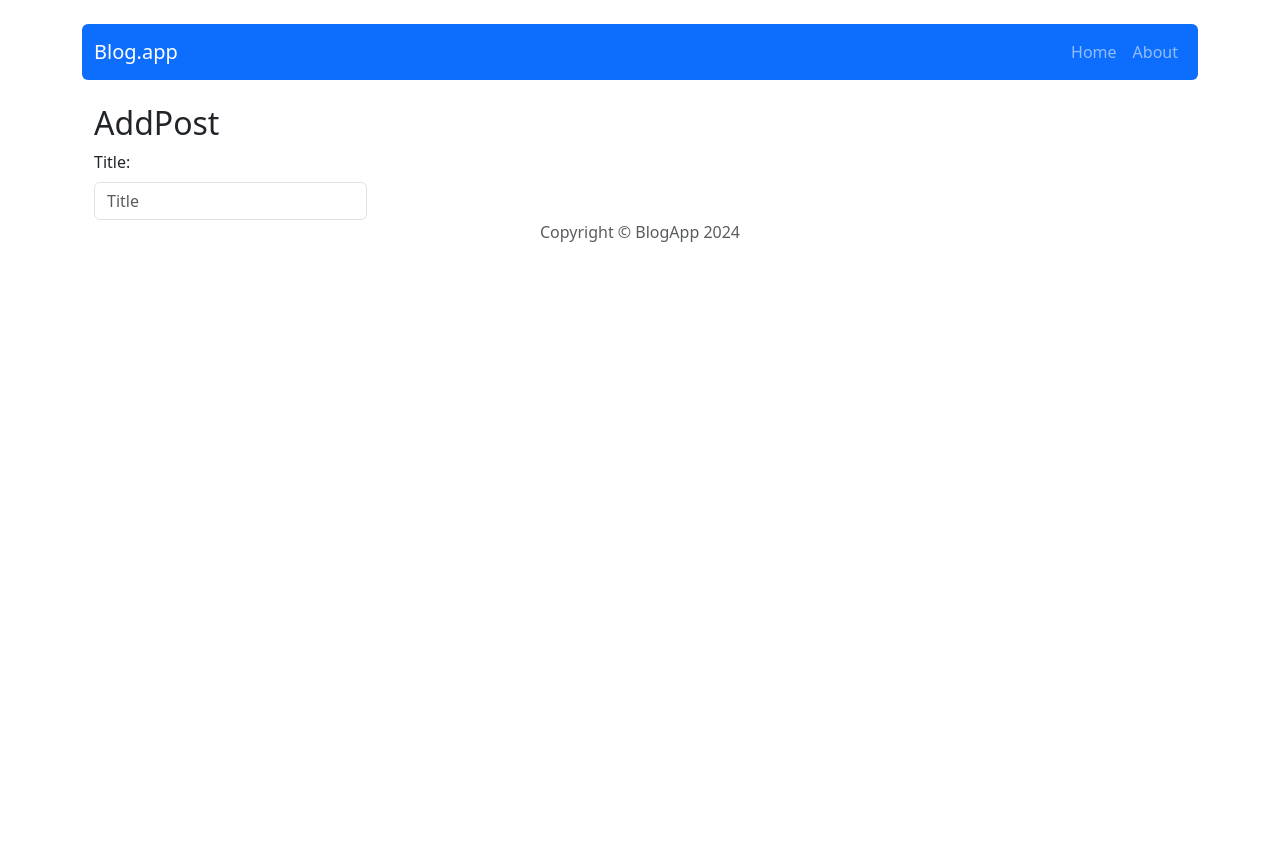
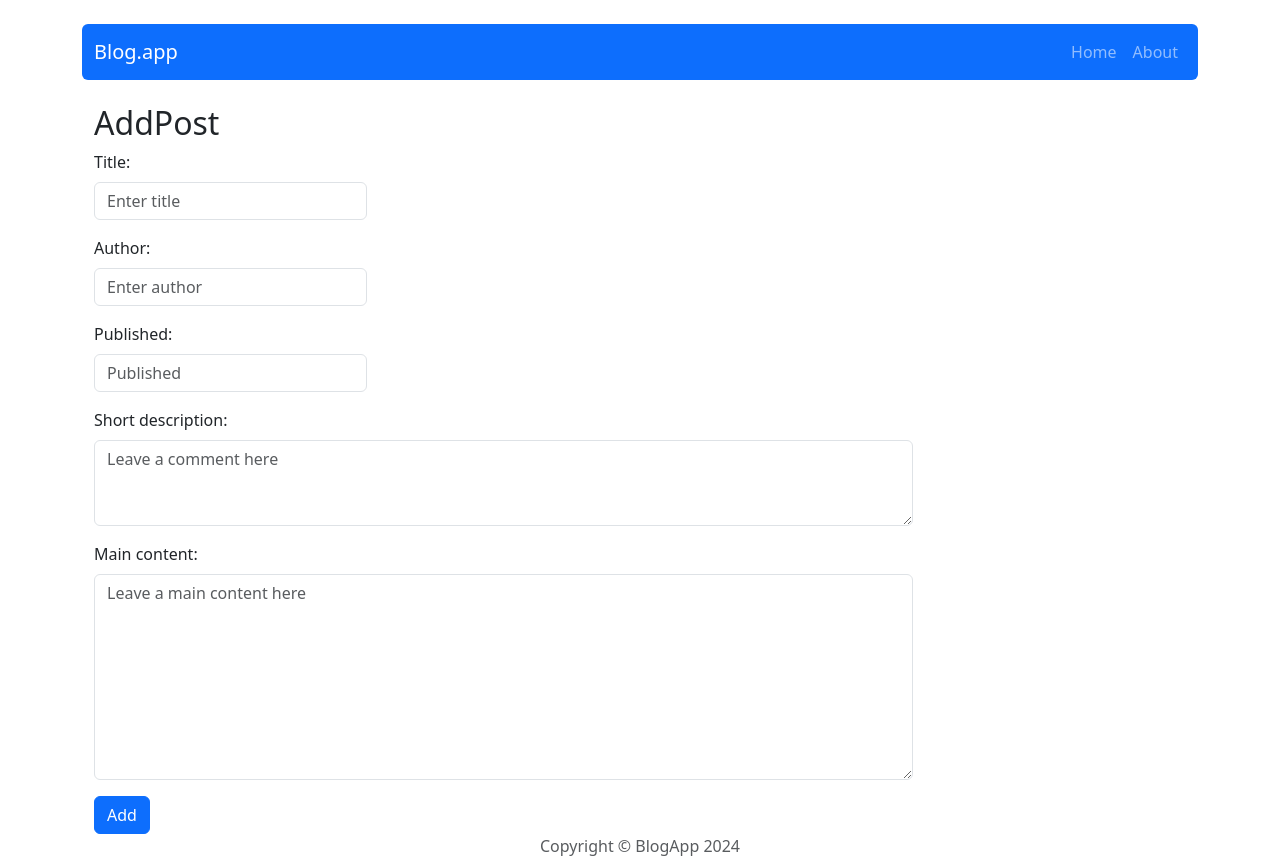
Before and after one commit to grzanek-monika/Blog-app, a React (Create React App) app: page /post/add in a window 1280 px wide. Before the commit the page ends 800 px from the top, so only its background shows below. Built offline with nearby package versions, Linux system fonts and the light colour scheme.

Commit message:
Add form and dispatch addPost in AddPostForm component

```diff
--- a/src/components/features/AddPostForm/AddPostForm.js
+++ b/src/components/features/AddPostForm/AddPostForm.js
@@ -1,12 +1,46 @@
-import { Form } from "react-bootstrap";
+import { Form, Button } from "react-bootstrap";
+import { useDispatch } from "react-redux";
+import { addPost } from "../../../redux/postsReducer";
+import { useState } from "react";
+import { useNavigate } from "react-router-dom";
 
 const AddPostForm = () => {
+    const [title, setTitle] = useState('');
+    const [author, setAuthor] = useState('');
+    const [publishedDate, setPublishedDate] = useState('');
+    const [description, setDescription] = useState('');
+    const [content, setContent] = useState('');
+
+    const dispatch = useDispatch();
+    const navigate = useNavigate();
+    const add = e => {
+        e.preventDefault();
+        dispatch(addPost({title, author, publishedDate, description, content}));
+        navigate('/');
+    }
     return(
-        <Form>
-            <Form.Group>
+        <Form className="p-10" onSubmit={add}>
+            <Form.Group className="mb-3" controlId="formBasicTitle">
                 <Form.Label>Title:</Form.Label>
-                <Form.Control type="text" placeholder="Title" style={{width: '25%'}}/>
+                <Form.Control type="text" placeholder="Enter title" style={{width: '25%'}} value={title} onChange={e => setTitle(e.target.value)}/>
             </Form.Group>
+            <Form.Group className="mb-3" controlId="formBasicAuthor" >
+                <Form.Label>Author:</Form.Label>
+                <Form.Control type="text" placeholder="Enter author" style={{width: '25%'}} value={author} onChange={e => setAuthor(e.target.value)}/>
+            </Form.Group>
+            <Form.Group className="mb-3" controlId="formBasicPublished">
+                <Form.Label>Published:</Form.Label>
+                <Form.Control type="text" placeholder="Published" style={{width: '25%'}} value={publishedDate} onChange={e => setPublishedDate(e.target.value)}/>
+            </Form.Group>
+            <Form.Group className="mb-3" controlId="formBasicDescription">
+                <Form.Label>Short description:</Form.Label>
+                <Form.Control as="textarea" placeholder="Leave a comment here" rows={3} style={{width: '75%'}} value={description} onChange={e => setDescription(e.target.value)} />
+            </Form.Group>
+            <Form.Group className="mb-3" controlId="formBasicContent">
+                <Form.Label>Main content:</Form.Label>
+                <Form.Control as="textarea" placeholder="Leave a main content here" rows={8} style={{width: '75%'}} value={content} onChange={e => setContent(e.target.value)}/>
+            </Form.Group>
+            <Button type="submit">Add</Button>
         </Form>
     )
 }
--- a/src/components/pages/AddPost/AddPost.js
+++ b/src/components/pages/AddPost/AddPost.js
@@ -4,7 +4,7 @@ import { Container } from "react-bootstrap";
 const AddPost = () => {
     return(
         <Container>
-            <h2>AddPost</h2>
+            <h2 className="mb-10">AddPost</h2>
             <AddPostForm />
         </Container>
     )
--- a/src/redux/postsReducer.js
+++ b/src/redux/postsReducer.js
@@ -15,13 +15,13 @@ const postsReducer = (statePart = [], action) => {
     case 'REMOVE_POST':
       return statePart.filter(post => post.id !== action.payload);
     case 'ADD_POST':
-      return [...statePart, {id: shortid(), ...action.payload }]
+      return [...statePart, {id: shortid(), ...action.payload }];
     default:
       return statePart;
   };
 };
 
-export const removePost = payload => ({ type: 'REMOVE_POST', payload });
-export const addPost = payload => ({ type: 'ADD_POST', payload });
+export const removePost = payload => ({ type: REMOVE_POST, payload });
+export const addPost = payload => ({ type: ADD_POST, payload });
 
 export default postsReducer;
```
